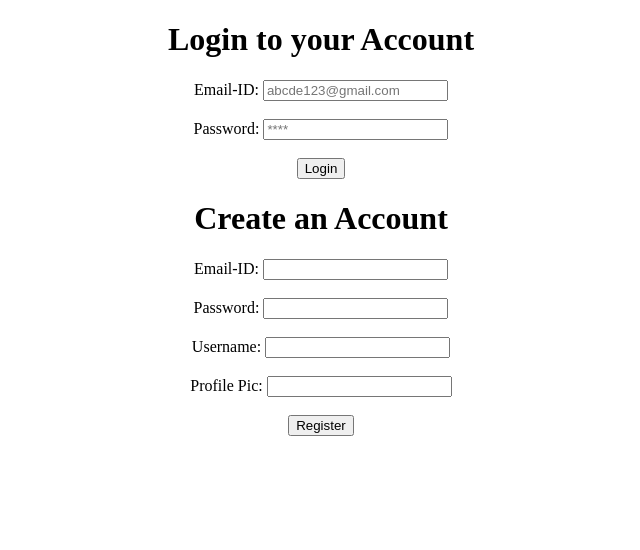
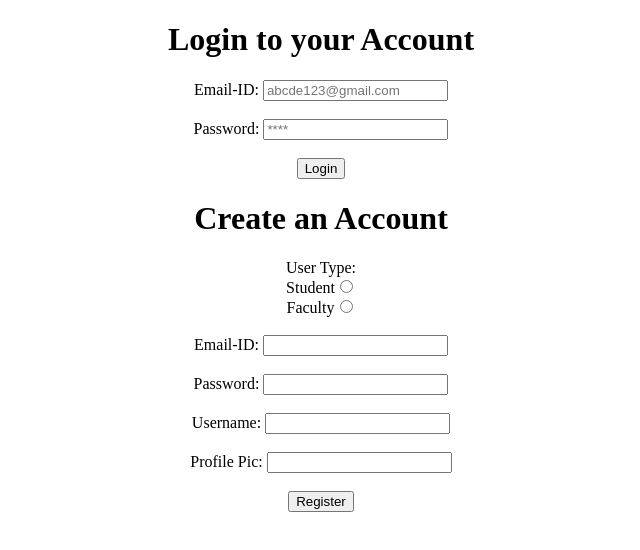
Before and after one commit to AAnirudh07/Permission-and-Request-Online-System-OOAD-Mini-Project, a React (Create React App) app in the folder Web Application/client/: page / in a window 1280 px wide. Shown: the top 550 px of the page, without its empty margins (319-959 px from the left). Built offline with nearby package versions, Linux system fonts and the light colour scheme.

Commit message:
add student/faculty type details

```diff
--- a/Web Application/client/package.json
+++ b/Web Application/client/package.json
@@ -8,7 +8,9 @@
     "@testing-library/user-event": "^13.5.0",
     "axios": "^0.27.2",
     "react": "^18.1.0",
+    "react-bootstrap": "^2.4.0",
     "react-dom": "^18.1.0",
+    "react-router-dom": "^6.3.0",
     "react-scripts": "^2.1.8",
     "web-vitals": "^2.1.4"
   },
--- a/Web Application/client/src/App.js
+++ b/Web Application/client/src/App.js
@@ -1,6 +1,7 @@
 import React, { useState } from "react";
 import Axios from "axios";
 import "./App.css";
+import { Form, Button, FormGroup, FormControl, ControlLabel } from "react-bootstrap";
 
 function App() {
 
@@ -9,6 +10,7 @@ function App() {
   const [passwordReg, setPasswordReg]  = useState('');
   const [usernameReg, setUsernameReg]  = useState('');
   const [picReg, setPicReg]  = useState('');
+  const [typeReg, setTypeReg] = useState('');
 
   //login details
   const [emailID, setEmailID]  = useState('');
@@ -24,6 +26,7 @@ function App() {
       password: passwordReg,
       userAppName: usernameReg,
       profilePhoto:  picReg,
+      userType: typeReg,
     }).then((response) => {
       console.log(response);
     });
@@ -66,6 +69,14 @@ function App() {
 
       <div className="registration">
       <h1>Create an Account</h1>
+      <div>
+        <label>User Type: </label>
+        <br />
+        Student<input type="radio" checked={typeReg=="Student"} onChange={() => setTypeReg("Student")} />
+        <br />
+        Faculty<input type="radio" checked={typeReg=="Faculty"} onChange={() => setTypeReg("Faculty")} />
+      </div>
+      <br />
       <label>Email-ID:   </label>
       <input type="text" onChange={(e) => {
         setEmailIDReg(e.target.value);
```
Also changed, not shown: 2 other files (tests, documents, lock files or other folders).
